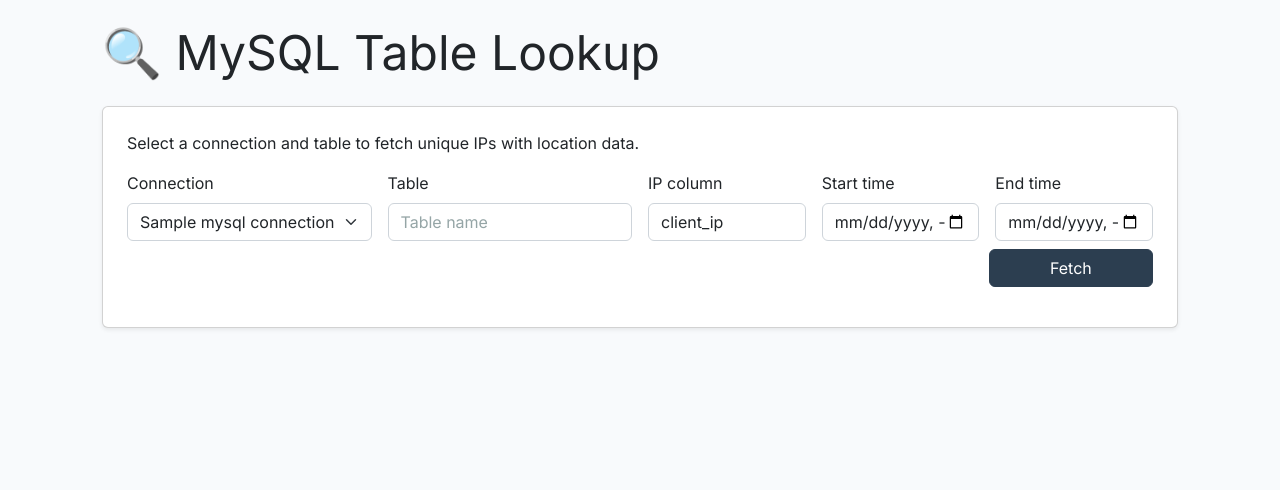
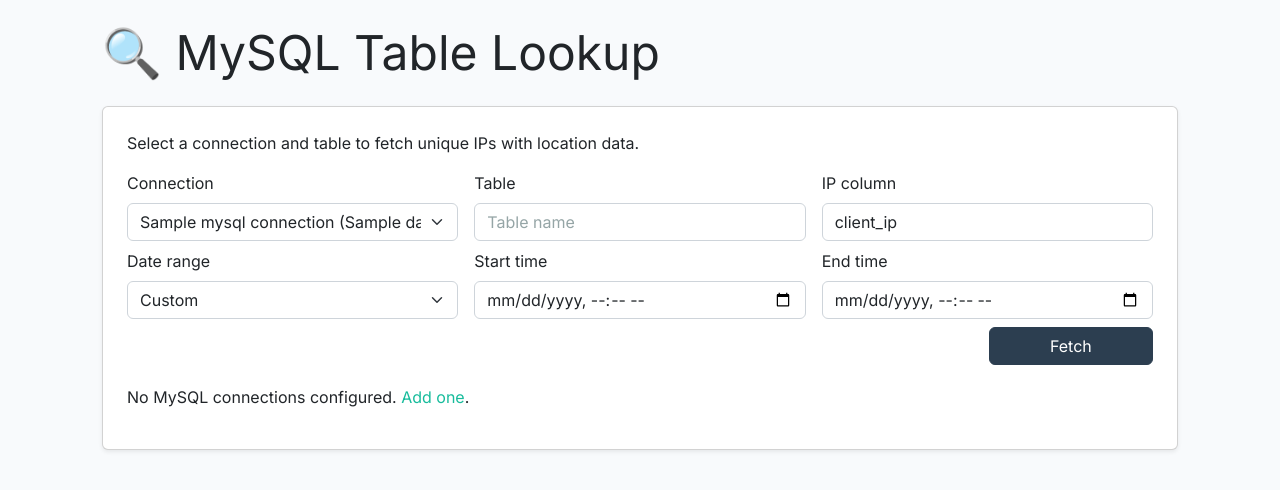
Before and after one commit to monyratha/ip-location-lookup-tool, a Python web app: template templates/mysql_lookup.html in a window 1280 px wide. Shown: the part 92-582 px from the top of the page. Run offline with Jinja, Linux system fonts and the light colour scheme; the template is opened without the code that fills it: most values are stand-ins (such as "Sample title", 1, 10 or a date in 2020); some libraries are stand-ins or nearby versions.

Commit message:
Improve MySQL lookup UX with date presets

```diff
--- a/static/style.css
+++ b/static/style.css
@@ -17,3 +17,7 @@
 .likely-fake-row>th {
     background-color: #ed8b8b !important;
 }
+
+#mysqlProgress {
+    max-width: 400px;
+}
--- a/templates/mysql_lookup.html
+++ b/templates/mysql_lookup.html
@@ -6,7 +6,7 @@
     {% if mysql_connections %}
     <p>Select a connection and table to fetch unique IPs with location data.</p>
     <div class="row g-3 mb-2">
-        <div class="col-md-3">
+        <div class="col-md-4">
             <label class="form-label">Connection</label>
             <select id="mysqlConn" class="form-select">
                 {% for c in mysql_connections %}
@@ -14,19 +14,31 @@
                 {% endfor %}
             </select>
         </div>
-        <div class="col-md-3">
+        <div class="col-md-4">
             <label class="form-label">Table</label>
             <input type="text" id="mysqlTable" class="form-control" placeholder="Table name">
         </div>
-        <div class="col-md-2">
+        <div class="col-md-4">
             <label class="form-label">IP column</label>
             <input type="text" id="mysqlIpCol" class="form-control" value="client_ip">
         </div>
-        <div class="col-md-2">
+    </div>
+    <div class="row g-3 mb-2">
+        <div class="col-md-4">
+            <label class="form-label">Date range</label>
+            <select id="dateRange" class="form-select">
+                <option value="custom">Custom</option>
+                <option value="today">Today</option>
+                <option value="yesterday">Yesterday</option>
+                <option value="last7">Last 7 Days</option>
+                <option value="last30">Last 30 Days</option>
+            </select>
+        </div>
+        <div class="col-md-4">
             <label class="form-label">Start time</label>
             <input type="datetime-local" id="mysqlStart" class="form-control">
         </div>
-        <div class="col-md-2">
+        <div class="col-md-4">
             <label class="form-label">End time</label>
             <input type="datetime-local" id="mysqlEnd" class="form-control">
         </div>
@@ -36,12 +48,52 @@
             <button class="btn btn-primary w-100" onclick="fetchMySQL()">Fetch</button>
         </div>
     </div>
-    <div id="mysqlProgress" class="mt-2"></div>
-    {% else %}
+    <div id="mysqlProgress" class="mt-2">
+        <div class="progress" style="display:none; height:20px;">
+            <div class="progress-bar" id="mysqlProgressBar" style="width:0%;"></div>
+        </div>
+        <div id="mysqlProgressText" class="mt-1"></div>
+    </div>
     <p>No MySQL connections configured. <a href="{{ url_for('manage_connections') }}">Add one</a>.</p>
     {% endif %}
 </div>
 <script>
+function applyDateRange() {
+    const range = document.getElementById('dateRange').value;
+    const startInput = document.getElementById('mysqlStart');
+    const endInput = document.getElementById('mysqlEnd');
+    const now = new Date();
+    let start, end;
+    switch(range) {
+        case 'today':
+            start = new Date(now.getFullYear(), now.getMonth(), now.getDate());
+            end = new Date(start.getTime() + 86400000);
+            break;
+        case 'yesterday':
+            start = new Date(now.getFullYear(), now.getMonth(), now.getDate() - 1);
+            end = new Date(now.getFullYear(), now.getMonth(), now.getDate());
+            break;
+        case 'last7':
+            start = new Date(now.getTime() - 7*86400000);
+            end = now;
+            break;
+        case 'last30':
+            start = new Date(now.getTime() - 30*86400000);
+            end = now;
+            break;
+        default:
+            startInput.disabled = false;
+            endInput.disabled = false;
+            return;
+    }
+    startInput.value = start.toISOString().slice(0,16);
+    endInput.value = end.toISOString().slice(0,16);
+    startInput.disabled = true;
+    endInput.disabled = true;
+}
+
+document.getElementById('dateRange').addEventListener('change', applyDateRange);
+
 async function fetchMySQL() {
     const conn = document.getElementById('mysqlConn').value;
     const table = document.getElementById('mysqlTable').value;
@@ -51,7 +103,11 @@
     if (!conn || !table) return;
 
     const progress = document.getElementById('mysqlProgress');
-    progress.textContent = 'Starting...';
+    const bar = document.getElementById('mysqlProgressBar');
+    const text = document.getElementById('mysqlProgressText');
+    bar.style.width = '0%';
+    progress.querySelector('.progress').style.display = 'block';
+    text.textContent = 'Starting...';
 
     const response = await fetch('/fetch-mysql', {
         method: 'POST',
@@ -78,11 +134,14 @@
             if (line.startsWith('data: ')) {
                 const data = JSON.parse(line.slice(6));
                 if (data.type === 'progress') {
-                    progress.textContent = `${data.processed}/${data.total} IPs processed`;
+                    const pct = Math.round(data.processed / data.total * 100);
+                    bar.style.width = pct + '%';
+                    text.textContent = `${data.processed}/${data.total} IPs`;
                 } else if (data.type === 'complete') {
-                    progress.innerHTML = `Done! <a href="/view/${data.filename}">${data.filename}</a>`;
+                    bar.style.width = '100%';
+                    text.innerHTML = `Done! <a href="/view/${data.filename}">${data.filename}</a>`;
                 } else if (data.type === 'error') {
-                    progress.textContent = `Error: ${data.message}`;
+                    text.textContent = `Error: ${data.message}`;
                 }
             }
         }
```
